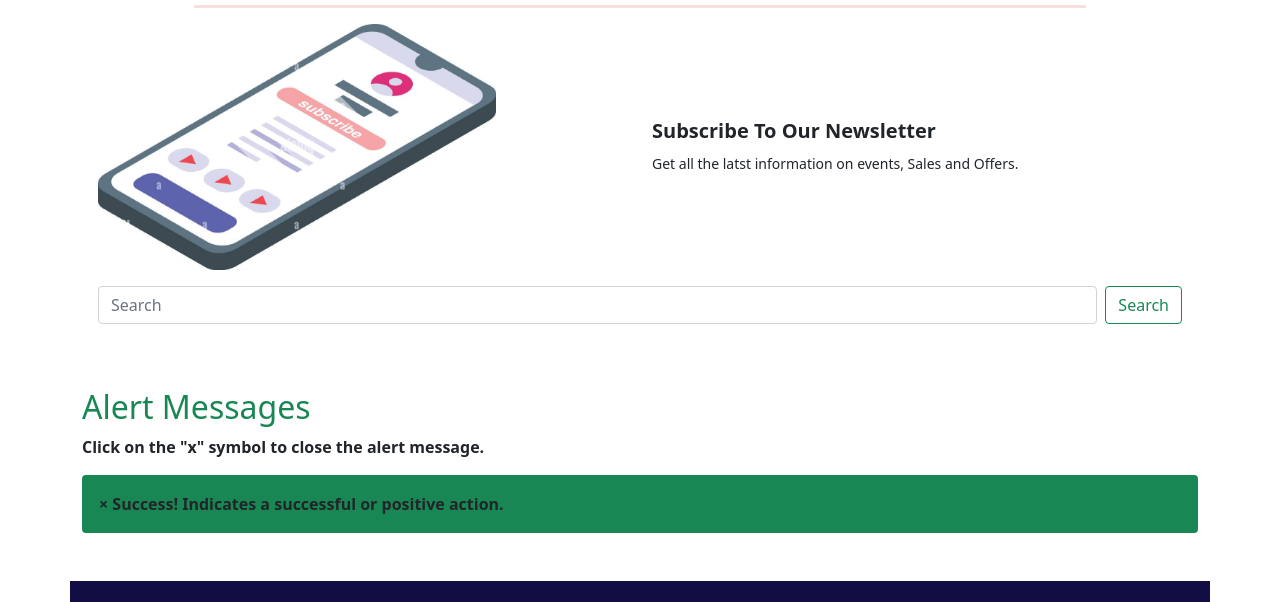
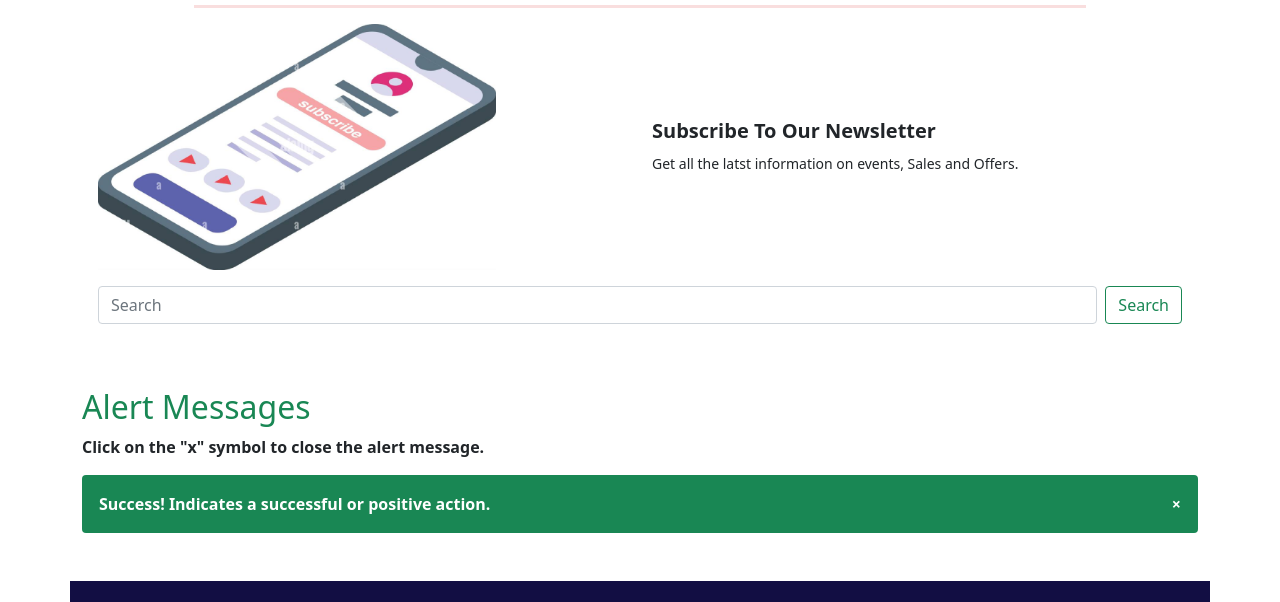
Before and after one commit to AkasHZamaN/convention-center-bootstrap, a plain HTML site: page index.html in a window 1280 px wide. Shown: the part 2253-2855 px from the top of the page. Drawn offline with nearby package versions, Linux system fonts and the light colour scheme.

Commit message:
alert modified

```diff
--- a/index.html
+++ b/index.html
@@ -252,12 +252,12 @@
 
       <!-- alert option  -->
 
-
+      <!-- closebtn  -->
         <div class="container mt-5">
           <h2 class="text-success">Alert Messages</h2>
         <p>Click on the "x" symbol to close the alert message.</p>
-      <div class="alert success bg-success">
-        <span class="closebtn">&times;</span>
+      <div class="alert success bg-success text-white">
+        <span class="closebtn" style=" float: right; cursor: pointer;">&times;</span>
         <strong>Success!</strong> Indicates a successful or positive action.
       </div>
         </div>
```
